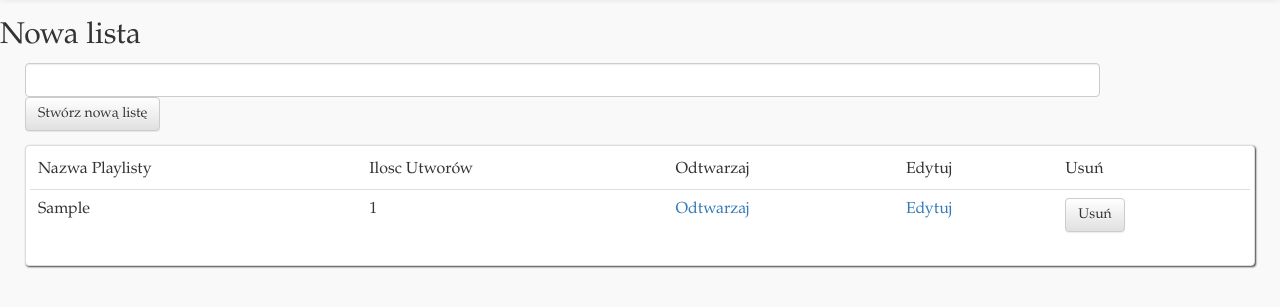
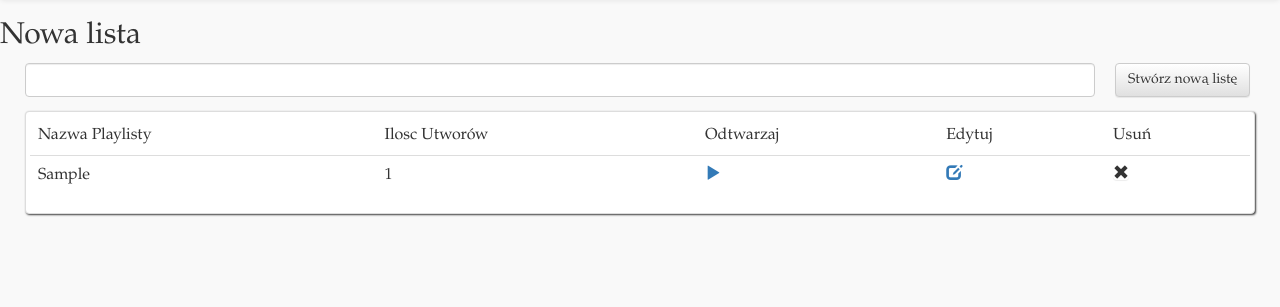
Before and after one commit to Jarema27/EpsilonStream, a Django app: page /listyod/ in a window 1280 px wide. Shown: the part 172-479 px from the top of the page. Run offline with Django 3.2, Linux system fonts and the light colour scheme; a user stored in the database is signed in; tables that the repository leaves empty hold one stand-in row (values such as "Sample post"); some libraries are stand-ins or nearby versions.

Commit message:
maly fix

```diff
--- a/Comment/templates/Comment/listyOd.html
+++ b/Comment/templates/Comment/listyOd.html
@@ -7,7 +7,7 @@
   <h2>Nowa lista</h2>
   <div class="row" style="max-width:1230px;margin-left:auto;margin-right:auto;">
     <form method="get" action="/lista/">
-      <div class="column" style="width:1075px;margin-right:20px;"><input type="text" class="form-control" name="create" size="14" maxlength="120"></div>
+      <div class="column" style="width:1070px;margin-right:20px;"><input type="text" class="form-control" name="create" size="14" maxlength="120"></div>
       <div class="column"><button type="submit" class="btn btn-default">Stwórz nową listę</button></div>
       <div style="clear:both;"></div>
     </form>
@@ -27,9 +27,14 @@
           <tr class="hvrbl">
             <td>{{ list.NazwaL }}</td>
             <td>{{ list.songs.all|length }}</td>
-            <td><a href="/playlist/{{ list.pk }}/song/0/">Odtwarzaj</a></td>
-            <td><a href="/edit/{{ list.pk }}/">Edytuj</a></td>
-            <td><form method="post" action="/remove/"><button name="rem" type="submit" class="btn btn-default" value="{{ list.pk }}">Usuń</button></form></td>
+            {% if list.songs.all|length > 0 %}
+              <td><a href="/playlist/{{ list.pk }}/song/0/"><span class="glyphicon glyphicon-play" aria-hidden="true"></span></a></td>
+              <td><a href="/edit/{{ list.pk }}/"><span class="glyphicon glyphicon-edit" aria-hidden="true"></span></a></td>
+            {% else %}
+              <td><span class="glyphicon glyphicon-play" aria-hidden="true"></span></td>
+              <td><span class="glyphicon glyphicon-edit" aria-hidden="true"></span></td>
+            {% endif %}
+            <td><form method="post" action="/remove/"><button name="rem" type="submit" class="btn btn-default lb" value="{{ list.pk }}"><span class="glyphicon glyphicon-remove" aria-hidden="true"></span></button></form></td>
           </tr>
         {% endfor %}
       </table>
--- a/static/css/epsilon.css
+++ b/static/css/epsilon.css
@@ -2,6 +2,14 @@ body {
 	font-family: Palatino,Palatino Linotype,Palatino LT STD,Book Antiqua,Georgia,serif;
 
     background-color: #f9f9f9;
+}
+
+.lb {
+    background:none!important;
+    border:none;
+    padding:0!important;
+    font: inherit;
+    cursor: pointer;
 }
 
 .dform {
```
